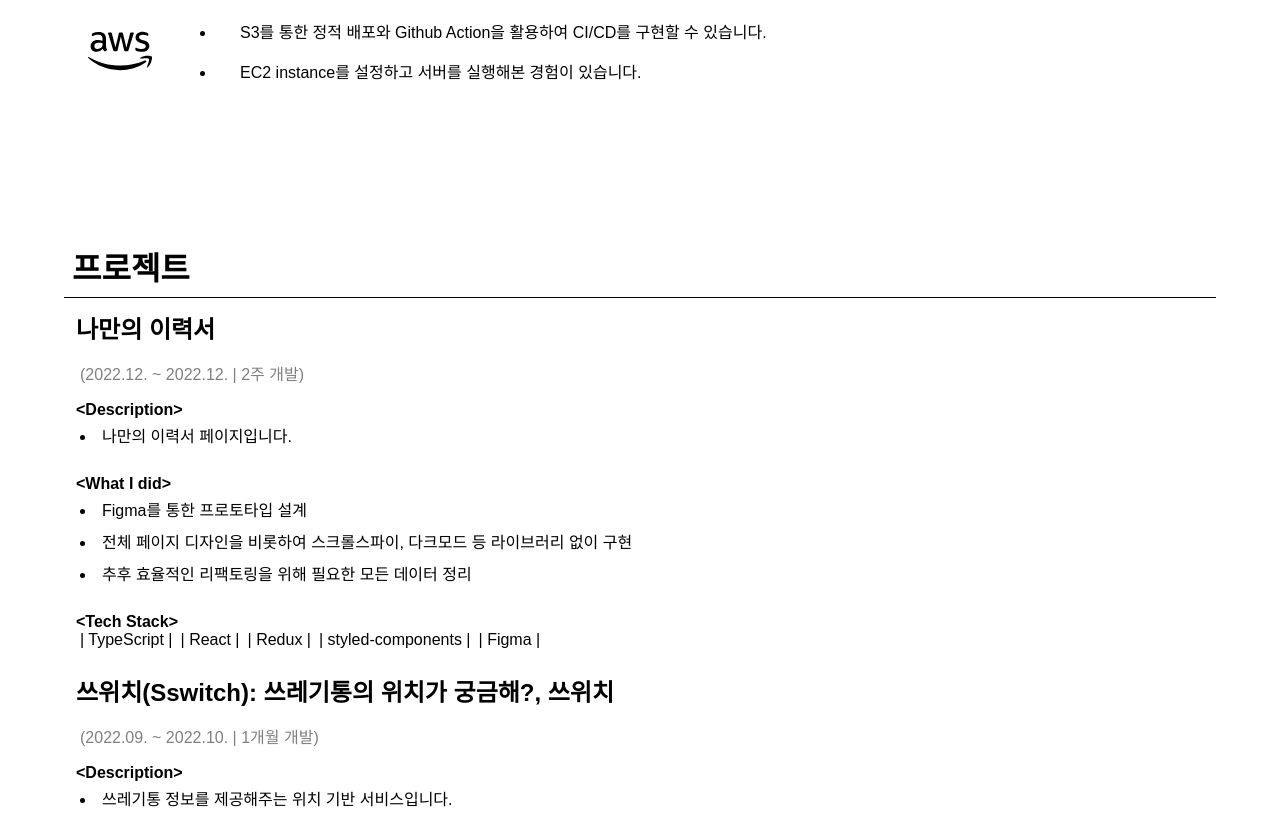
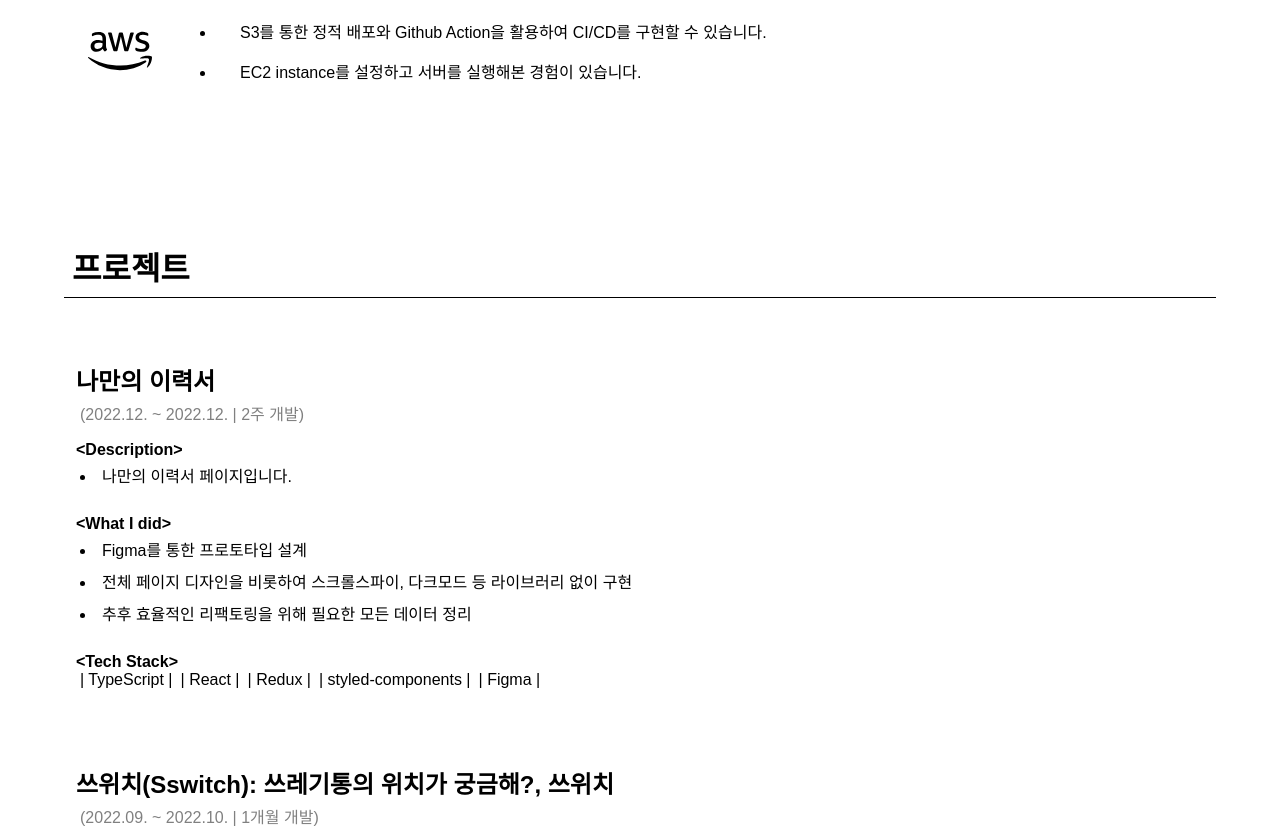
Before and after one commit to Jakin-Kim/resume, a React (Create React App) app: page /jakin-resume in a window 1280 px wide. Shown: the part 1322-2150 px from the top of the page. Built offline with nearby package versions, Linux system fonts and the light colour scheme; a web font is replaced by a local one.

Commit message:
chore: title margin is revised

```diff
--- a/src/components/Contents/Projects.tsx
+++ b/src/components/Contents/Projects.tsx
@@ -47,7 +47,8 @@ const Styled = {
   contents: styled.div`
     font-family: 'Nanumsquare', sans-serif;
     .project_title {
-      padding: 1.5vmin;
+      margin-top: 8vmin;
+      padding: 0 1.5vmin;
       font-size: 3vmin;
       font-weight: 800;
     }
```
